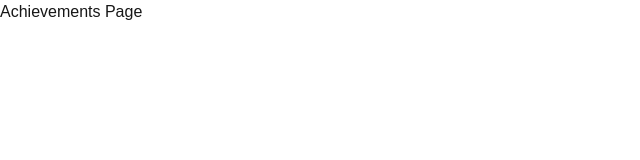
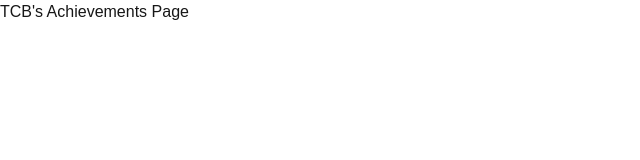
Before and after one commit to HarshitSahu01/TCB_website, a Next.js app: page /achievements in a window 1280 px wide. Shown: the top 160 px of the page, without its empty margins (0-640 px from the left). Built offline with nearby package versions, Linux system fonts and the light colour scheme.

Commit message:
achievements page

```diff
--- a/src/app/achievements/page.js
+++ b/src/app/achievements/page.js
@@ -1,3 +1,5 @@
 export default function AchievementsPage() {
-  return <h2>Achievements Page</h2>;
+  return <h2>TCB's Achievements Page
+
+  </h2>;
 }
```
Also changed, not shown: 1 other file (tests, documents, lock files or other folders).
